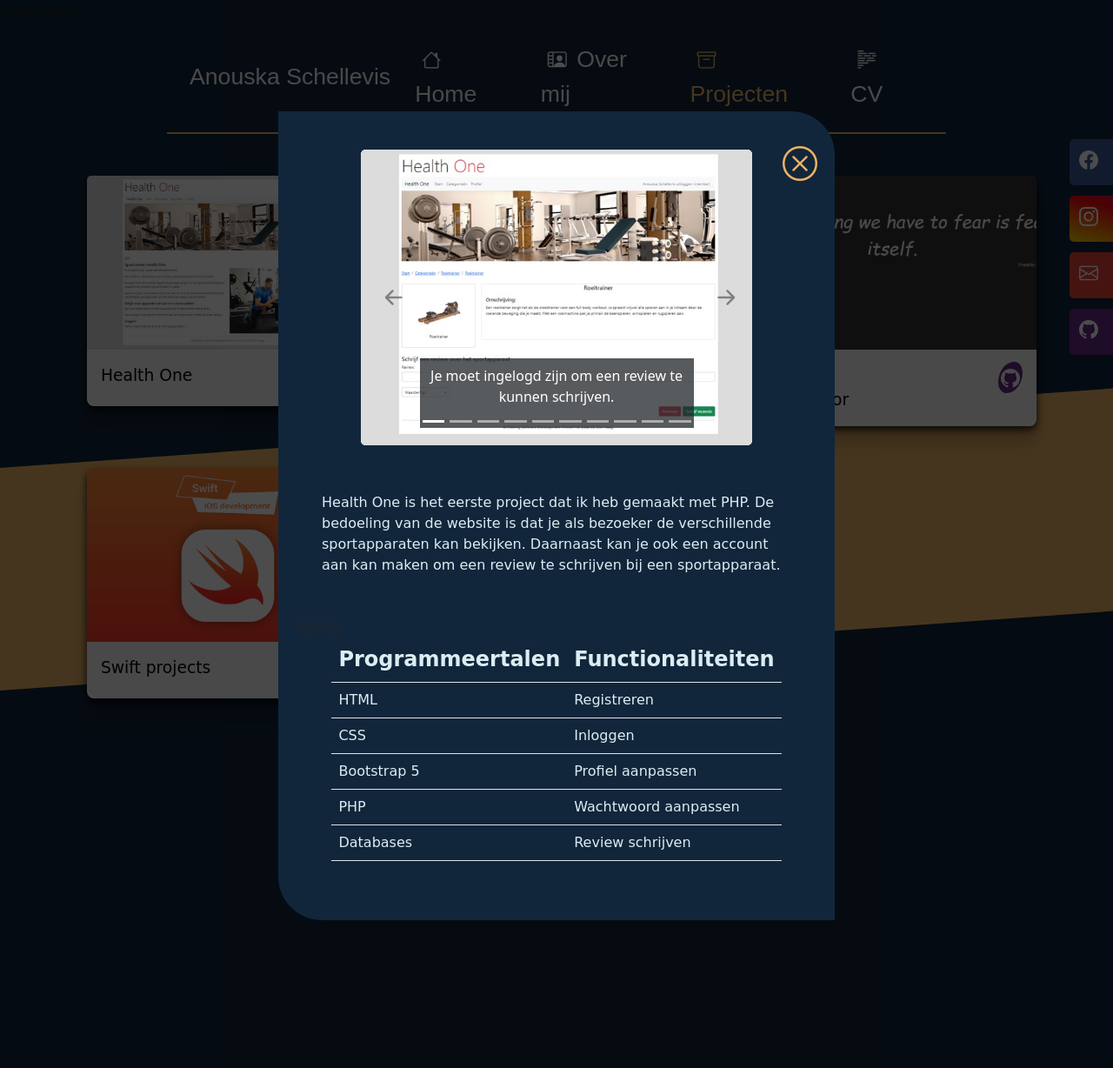
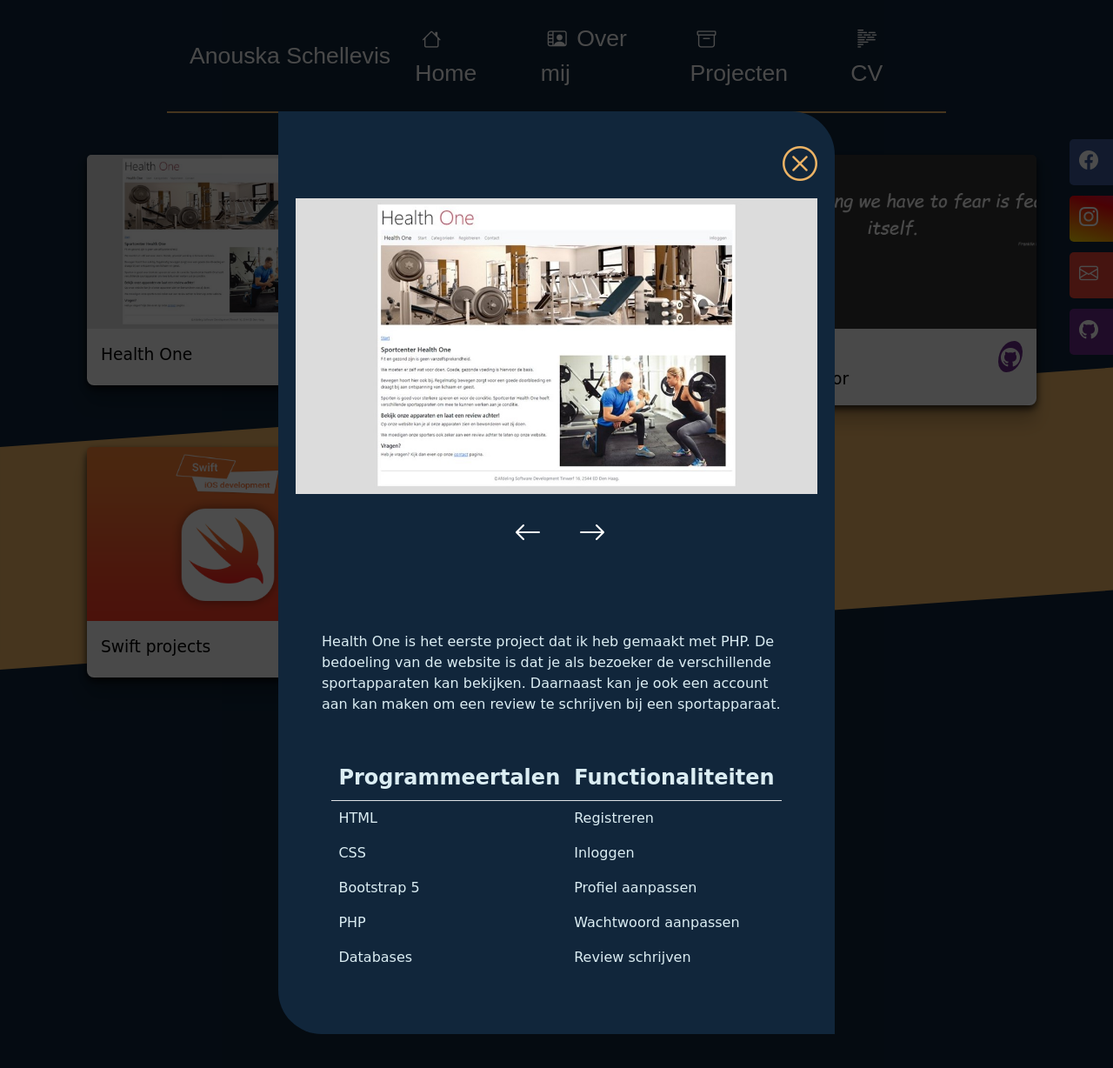
Before and after one commit to Aschellevis/portfolio-new, a PHP site: page /projects.php in a window 1280 px wide, after a click on "Health One". Shown: the top 1228 px of the page at 87% size. Run offline with PHP 8.4, Linux system fonts and the light colour scheme; some libraries are stand-ins or nearby versions.

Commit message:
Both sliders work.

```diff
--- a/css/custom.css
+++ b/css/custom.css
@@ -131,6 +131,11 @@ main {
     top: 355px;
 }
 
+.about img {
+    border-radius: 20%;
+    width: 60%;
+}
+
 .projects .bi-github {
     background-color: #6A2786;
     color: #F6F6F6;
@@ -195,7 +200,7 @@ main {
     overflow: auto;
     background-color: #000000;
     background-color: rgba(0, 0, 0, 0.7);
-    z-index: 9999;
+    z-index: 99;
 }
 
 .bi-x-circle {
@@ -206,10 +211,48 @@ main {
     float: right;
 }
 
-#simpleModal-1 img {
+#simpleModal-1 img, #simpleModal-5 img {
     width: 100%;
     height: 340px;
     object-fit: cover;
+}
+
+.carousel, .images, .images img {
+    padding: 0;
+    margin: 0;
+    box-sizing: border-box;
+}
+
+.carousel {
+    max-width: 700px;
+    width: 100%;
+    margin: 60px auto;
+    position: relative;
+}
+
+.images img {
+    display: none;
+}
+
+.images .active {
+    display: block;
+}
+
+.controls {
+    margin: 20px;
+    box-sizing: border-box;
+    text-align: center;
+}
+
+.action {
+    position: relative;
+    z-index: 99;
+    cursor: pointer;
+    margin: 0 15px;
+}
+
+.action i {
+    font-size: 24pt;
 }
 
 .description {
@@ -230,9 +273,16 @@ main {
     width: 80%;
 }
 
+.modal td {
+    border: none;
+}
+
 .quote-block {
+    width: 80%;
+    margin: auto;
     padding: 30px;
     color: #DBEDF3;
+    box-shadow: 0 4px 8px 4px rgba(256, 256, 256, 0.3), 0 6px 20px 0 rgba(256, 256, 256, 0.19);
 }
 
 .quote-block .button {
--- a/projects.php
+++ b/projects.php
@@ -5,30 +5,6 @@ $projects = array(
     array("Quote generator", "img/projects/quotegenerator.jpg", "#", '<a class="project-title" data-target="simpleModal-3" data-toggle="modal">Quote generator</a>'),
     array("Swift projects", "img/projects/swift.jpg", "https://github.com/Aschellevis?tab=repositories&q=&type=&language=swift&sort=", '<a class="project-title" data-target="simpleModal-4" data-toggle="modal">Swift projects</a>'),
     array("Pizza", "img/projects/pizza/pizza.jpg", "https://github.com/Aschellevis/Pizza_project", '<a class="project-title" data-target="simpleModal-5" data-toggle="modal">Pizza</a>')
-);
-$healthOne = array(
-    array("img/projects/healthone/healthone.jpg", "Dit is de homepagina van Health One"),
-    array("img/projects/healthone/healthone_categories.jpg", "Er zijn vier verschillende categorieën sportapparaten."),
-    array("img/projects/healthone/healthone_reviews.jpg", "Bij elk apparaat staan reviews die geschreven zijn door de bezoekers."),
-    array("img/projects/healthone/healthone_contact.jpg", "Er zijn verschillende manieren op contact op te nemen."),
-    array("img/projects/healthone/healthone_register.jpg", "Om een account aan te maken, moet je registreren."),
-    array("img/projects/healthone/healthone_login.jpg", "Daarna kan je inloggen op de website."),
-    array("img/projects/healthone/healthone_loggedin.jpg", "Als je bent ingelogd, kom je op je eigen homepagina."),
-    array("img/projects/healthone/healthone_change_profile.jpg", "Je kan zelf je profiel veranderen."),
-    array("img/projects/healthone/healthone_change_password.jpg", "Wachtwoord kan ook veranderd worden."),
-    array("img/projects/healthone/healthone_new_review.jpg", "Je moet ingelogd zijn om een review te kunnen schrijven.")
-);
-$pizzas = array(
-    array("img/projects/pizza/home.jpg", "Dit is de homepagina van de pizza website. Je ziet hier ook de 3 categorieën staan."),
-    array("img/projects/pizza/meat-pizza.jpg", "Er zijn 5 verschillende soorten vleespizza's. Als je op 'toevoegen' klikt, bestel je de pizza."),
-    array("img/projects/pizza/fish-pizza.jpg", "De tweede categorie heeft maar 1 soort pizza."),
-    array("img/projects/pizza/veggie-pizza.jpg", "De derde en laatste categorie heeft weer 5 soorten."),
-    array("img/projects/pizza/pay.jpg", "Na het kiezen moet je je gegevens invullen voor het betalen."),
-    array("img/projects/pizza/payed.jpg", "Als alle gegevens goed zijn ingevuld, heb je de pizza besteld."),
-    array("img/projects/pizza/about.jpg", "Op de 'over mij' pagina staat informatie over de eigenaar."),
-    array("img/projects/pizza/contact.jpg", "Hier staat de contactgegevens."),
-    array("img/projects/pizza/login.jpg", "Er is een inlogpagina waar alleen de admin in kan loggen."),
-    array("img/projects/pizza/home-admin.jpg", "Als de admin ingelogd is, krijg je alle bestellingen te zien met de naam van de klant.")
 );
 ?>
 <!DOCTYPE html>
@@ -72,41 +48,23 @@ include_once('templates/head.php');
             <div id="simpleModal-1" class="modal">
                 <div class="modal-window">
                 <button data-dismiss="modal" class="bi bi-x-circle"></button>
-                    <div id="carouselExampleCaptions" class="carousel slide w-75 mx-auto my-4" data-bs-ride="carousel">
-                        <div class="carousel-indicators text-dark">
-                            <button type="button" data-bs-target="#carouselExampleCaptions" data-bs-slide-to="0" class="active" aria-current="true" aria-label="Slide 1"></button>
-                            <button type="button" data-bs-target="#carouselExampleCaptions" data-bs-slide-to="1" aria-label="Slide 2"></button>
-                            <button type="button" data-bs-target="#carouselExampleCaptions" data-bs-slide-to="2" aria-label="Slide 3"></button>
-                            <button type="button" data-bs-target="#carouselExampleCaptions" data-bs-slide-to="3" aria-label="Slide 4"></button>
-                            <button type="button" data-bs-target="#carouselExampleCaptions" data-bs-slide-to="4" aria-label="Slide 5"></button>
-                            <button type="button" data-bs-target="#carouselExampleCaptions" data-bs-slide-to="5" aria-label="Slide 6"></button>
-                            <button type="button" data-bs-target="#carouselExampleCaptions" data-bs-slide-to="6" aria-label="Slide 7"></button>
-                            <button type="button" data-bs-target="#carouselExampleCaptions" data-bs-slide-to="7" aria-label="Slide 8"></button>
-                            <button type="button" data-bs-target="#carouselExampleCaptions" data-bs-slide-to="8" aria-label="Slide 9"></button>
-                            <button type="button" data-bs-target="#carouselExampleCaptions" data-bs-slide-to="9" aria-label="Slide 10"></button>
+                    <div class="carousel">
+                        <div class="images">
+                            <img src="img/projects/healthone/healthone.jpg" alt="home" class="image active">
+                            <img src="img/projects/healthone/healthone_categories.jpg" alt="categories" class="image">
+                            <img src="img/projects/healthone/healthone_reviews.jpg" alt="reviews" class="image">
+                            <img src="img/projects/healthone/healthone_contact.jpg" alt="contact" class="image">
+                            <img src="img/projects/healthone/healthone_register.jpg" alt="register" class="image">
+                            <img src="img/projects/healthone/healthone_login.jpg" alt="login" class="image">
+                            <img src="img/projects/healthone/healthone_loggedin.jpg" alt="logged in" class="image">
+                            <img src="img/projects/healthone/healthone_change_profile.jpg" alt="change profile" class="image">
+                            <img src="img/projects/healthone/healthone_change_password.jpg" alt="change password" class="image">
+                            <img src="img/projects/healthone/healthone_new_review.jpg" alt="add review" class="image">
                         </div>
-                        <div class="slider carousel-inner">
-                        <?php
-                        foreach ($healthOne as $info) {
-                            ?>
-                            <div class="carousel-item active">
-                                <img src="<?= $info[0]; ?>" class="d-block w-100 rounded" alt="start healthone">
-                                <div class="carousel-caption d-none d-md-block bg-dark bg-opacity-75 py-2">
-                                    <p><?= $info[1]; ?></p>
-                                </div>
-                            </div>
-                            <?php
-                        }
-                            ?>
+                        <div class="controls">
+                            <a class="action left"><i class="bi bi-arrow-left"></i></a>
+                            <a class="action right"><i class="bi bi-arrow-right"></i></a>
                         </div>
-                        <button class="carousel-control-prev" type="button" data-bs-target="#carouselExampleCaptions" data-bs-slide="prev">
-                            <span><i class="bi bi-arrow-left-short fs-1 text-dark" aria-hidden="true"></i></span>
-                            <span class="visually-hidden">Previous</span>
-                        </button>
-                        <button class="carousel-control-next" type="button" data-bs-target="#carouselExampleCaptions" data-bs-slide="next">
-                            <span><i class="bi bi-arrow-right-short fs-1 text-dark" aria-hidden="true"></i></span>
-                            <span class="visually-hidden">Next</span>
-                        </button>
                     </div>
                     <div class="row description">
                         <div class="col-12">
@@ -147,7 +105,6 @@ include_once('templates/head.php');
                                         <td>Databases</td>
                                         <td>Review schrijven</td>
                                     </tr>
-                                    <tr>MySQL</tr>
                                 </tbody>
                             </table>
                         </div>
@@ -296,41 +310,23 @@ include_once('templates/head.php');
             <div id="simpleModal-5" class="modal">
                 <div class="modal-window">
                     <button data-dismiss="modal" class="bi bi-x-circle"></button>
-                    <div id="carousel2ExampleCaptions" class="carousel slide w-75 mx-auto my-2" data-bs-ride="carousel">
-                        <div class="carousel-indicators text-dark">
-                            <button type="button" data-bs-target="#carousel2ExampleCaptions" data-bs-slide-to="0" class="active" aria-current="true" aria-label="Slide 1"></button>
-                            <button type="button" data-bs-target="#carousel2ExampleCaptions" data-bs-slide-to="1" aria-label="Slide 2"></button>
-                            <button type="button" data-bs-target="#carousel2ExampleCaptions" data-bs-slide-to="2" aria-label="Slide 3"></button>
-                            <button type="button" data-bs-target="#carousel2ExampleCaptions" data-bs-slide-to="3" aria-label="Slide 4"></button>
-                            <button type="button" data-bs-target="#carousel2ExampleCaptions" data-bs-slide-to="4" aria-label="Slide 5"></button>
-                            <button type="button" data-bs-target="#carousel2ExampleCaptions" data-bs-slide-to="5" aria-label="Slide 6"></button>
-                            <button type="button" data-bs-target="#carousel2ExampleCaptions" data-bs-slide-to="6" aria-label="Slide 7"></button>
-                            <button type="button" data-bs-target="#carousel2ExampleCaptions" data-bs-slide-to="7" aria-label="Slide 8"></button>
-                            <button type="button" data-bs-target="#carousel2ExampleCaptions" data-bs-slide-to="8" aria-label="Slide 9"></button>
-                            <button type="button" data-bs-target="#carousel2ExampleCaptions" data-bs-slide-to="9" aria-label="Slide 10"></button>
+                    <div class="carousel">
+                        <div class="images">
+                            <img src="img/projects/pizza/home.jpg" alt="home" class="image active">
+                            <img src="img/projects/pizza/meat-pizza.jpg" alt="meat" class="image">
+                            <img src="img/projects/pizza/fish-pizza.jpg" alt="fish" class="image">
+                            <img src="img/projects/pizza/veggie-pizza.jpg" alt="veggie" class="image">
+                            <img src="img/projects/pizza/pay.jpg" alt="pay" class="image">
+                            <img src="img/projects/pizza/payed.jpg" alt="payed" class="image">
+                            <img src="img/projects/pizza/about.jpg" alt="about" class="image">
+                            <img src="img/projects/pizza/contact.jpg" alt="contact" class="image">
+                            <img src="img/projects/pizza/login.jpg" alt="login" class="image">
+                            <img src="img/projects/pizza/home-admin.jpg" alt="admin" class="image">
                         </div>
-                        <div class="slider carousel-inner">
-                        <?php
-                        foreach ($pizzas as $pizza) {
-                            ?>
-                            <div class="carousel-item active">
-                                <img src="<?= $pizza[0]; ?>" class="d-block w-100 rounded" alt="start healthone">
-                                <div class="carousel-caption d-none d-md-block bg-dark bg-opacity-75 py-2">
-                                    <p><?= $pizza[1]; ?></p>
-                                </div>
-                            </div>
-                            <?php
-                        }
-                            ?>
+                        <div class="controls">
+                            <a class="action left"><i class="bi bi-arrow-left"></i></a>
+                            <a class="action right"><i class="bi bi-arrow-right"></i></a>
                         </div>
-                        <button class="carousel-control-prev" type="button" data-bs-target="#carousel2ExampleCaptions" data-bs-slide="prev">
-                            <span><i class="bi bi-arrow-left-short fs-1 text-white" aria-hidden="true"></i></span>
-                            <span class="visually-hidden">Previous</span>
-                        </button>
-                        <button class="carousel-control-next" type="button" data-bs-target="#carousel2ExampleCaptions" data-bs-slide="next">
-                            <span><i class="bi bi-arrow-right-short fs-1 text-white" aria-hidden="true"></i></span>
-                            <span class="visually-hidden">Next</span>
-                        </button>
                     </div>
                     <div class="row description">
                         <div class="col-12">
@@ -352,14 +348,18 @@ include_once('templates/head.php');
                                 <tbody>
                                     <tr>
                                         <td>HTML</td>
-                                        <td>Slaat de quotes op in een constante</td>
+                                        <td>Inloggen</td>
                                     </tr>
                                     <tr>
                                         <td>CSS</td>
-                                        <td>Kiest een willekeurige quote</td>
+                                        <td>Pizza bestellen</td>
                                     </tr>
                                     <tr>
-                                        <td>Javascript</td>
+                                        <td>Symfony 5</td>
+                                        <td>Gegevens opslaan in de database</td>
+                                    </tr>
+                                    <tr>
+                                        <td>Databases</td>
                                         <td></td>
                                     </tr>
                                 </tbody>
@@ -377,7 +377,45 @@ include_once('templates/head.php');
         <?php
         require_once("js/main.js");
         require_once("js/quotegenerator.js");
+        require_once("js/image-slider.js");
         ?>
+
+        $(document).ready(function() {
+            $('.right').on('click', function() {
+                var current = $('.active');
+                var next = current.next();
+                if(next.length) {
+                    current.removeClass('active');
+                    next.addClass('active');
+                } else {
+                    current.removeClass('active');
+                    $('.image:first-child').addClass('active');
+                }
+            });
+            $('.left').on('click', function() {
+                var current = $('.active');
+                var prev = current.prev();
+                if(prev.length) {
+                    current.removeClass('active');
+                    prev.addClass('active');
+                } else {
+                    current.removeClass('active');
+                    $('.image:last-child').addClass('active');
+                }
+            });
+        });
+
+        setInterval(function() {
+            var current = $('.active');
+            var next = current.next();
+            if(next.length) {
+                current.removeClass('active');
+                next.addClass('active');
+            } else {
+                current.removeClass('active');
+                $('.image:first-child').addClass('active');
+            }
+        }, 3000);
     </script>
 </body>
 </html>
--- a/templates/head.php
+++ b/templates/head.php
@@ -8,5 +8,4 @@
     <link href="https://cdn.jsdelivr.net/npm/bootstrap@5.2.3/dist/css/bootstrap.min.css" rel="stylesheet" integrity="sha384-rbsA2VBKQhggwzxH7pPCaAqO46MgnOM80zW1RWuH61DGLwZJEdK2Kadq2F9CUG65" crossorigin="anonymous">
     <link rel="stylesheet" type="text/css" href="css/custom.css" />
     <link rel="stylesheet" href="https://cdn.jsdelivr.net/npm/bootstrap-icons@1.8.1/font/bootstrap-icons.css">
-
 </head>
--- a/templates/navbar.php
+++ b/templates/navbar.php
@@ -1,26 +1,24 @@
-<?php echo $page = substr($_SERVER['SCRIPT_NAME'], strrpos($_SERVER['SCRIPT_NAME'], "/") + 1); ?>
-
-<nav class="navbar navbar-expand-md fixed-top rounded p-3 sticky-top">
+<nav class="navbar navbar-expand-md fixed-top rounded p-3 sticky-top" id="nav">
     <a class="navbar-brand">Anouska Schellevis</a>
     <button class="navbar-toggler" type="button" data-bs-toggle="collapse" data-bs-target="#navbarNavAltMarkup" aria-controls="navbarNavAltMarkup" aria-expanded="false" aria-label="Toggle navigation">
         <span class="bi bi-menu-button fs-2"></span>
     </button>
     <div class="collapse navbar-collapse justify-content-end" id="navbarNavAltMarkup">
         <div class="navbar-nav" id="currentPage">
-            <a class="nav-item nav-link <?= $page == 'index.php' ? 'active': '' ?>" href="index.php" id='home'>
-                <i class="bi bi-house me-1 <?= $page == 'index.php' ? 'active': '' ?>"></i>
+            <a class="nav-item nav-link" href="index.php">
+                <i class="bi bi-house me-1"></i>
                 Home
             </a>
-            <a class="nav-item nav-link <?= $page == 'about.php' ? 'active': '' ?>" href="about.php" id='about'>
-                <i class="bi bi-person-video2 me-1 <?= $page == 'about.php' ? 'active': '' ?>"></i>
+            <a class="nav-item nav-link" href="about.php">
+                <i class="bi bi-person-video2 me-1"></i>
                 Over mij
             </a>
-            <a class="nav-item nav-link <?= $page == 'projects.php' ? 'active': '' ?>" href="projects.php" id='projects'>
-                <i class="bi bi-archive me-1 <?= $page == 'projects.php' ? 'active': '' ?>"></i>
+            <a class="nav-item nav-link" href="projects.php">
+                <i class="bi bi-archive me-1"></i>
                 Projecten
             </a>
-            <a class="nav-item nav-link <?= $page == 'cv.php' ? 'active': '' ?>" href="cv.php" id='cv'>
-                <i class="bi bi-body-text me-1 <?= $page == 'cv.php' ? 'active': '' ?>"></i>
+            <a class="nav-item nav-link" href="cv.php">
+                <i class="bi bi-body-text me-1"></i>
                 CV
             </a>
         </div>
```
Also changed, not shown: other parts of projects.php (+57 -0 lines), about.php (+9 -4 lines), index.php (+3 -7 lines), js/image-slider.js (added, +24 -0 lines).
